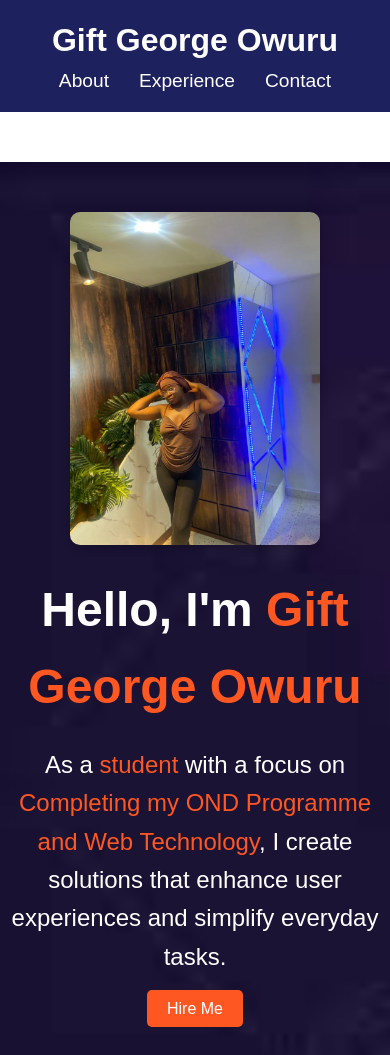
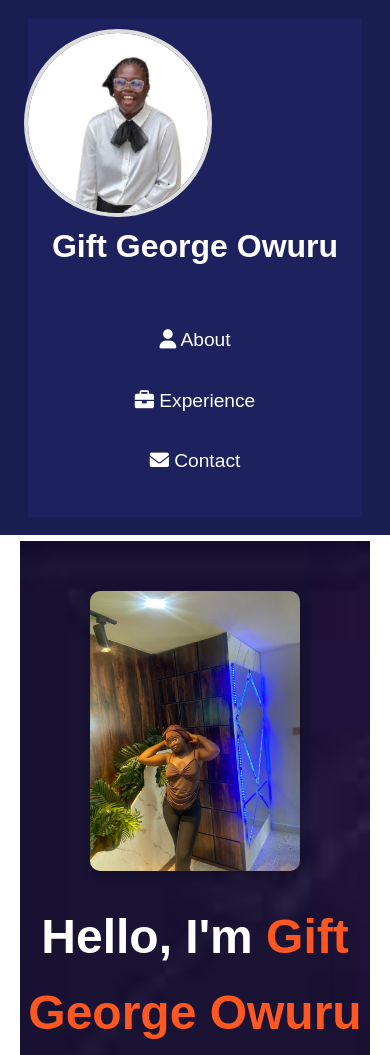
Before and after one commit to Hyelkali/Bianca, a plain HTML site: page index.html in a window 390 px wide. Shown: the top 1055 px of the page. Drawn offline with Linux system fonts and the light colour scheme.

Commit message:
Add files via upload

```diff
--- a/index.html
+++ b/index.html
@@ -6,23 +6,28 @@
     <title>Gift George Owuru</title>
     <link rel="stylesheet" href="styles.css">
     <link rel="stylesheet" href="https://cdnjs.cloudflare.com/ajax/libs/font-awesome/6.0.0-beta3/css/all.min.css">
+    <link rel="stylesheet" href="https://cdnjs.cloudflare.com/ajax/libs/font-awesome/6.0.0-beta3/css/all.min.css">
 </head>
 <body>
 
     <!-- Header Section -->
+<div class="navbad">
     <header id="main-header">
+        <img src="./01-removebg-preview.png" alt="picture">
         <div class="container">
             <h1 class="logo">Gift George Owuru</h1>
             <nav>
                 <ul>
-                    <li><a href="#about">About</a></li>
-                    <li><a href="#experience">Experience</a></li>
-                    <li><a href="#contact">Contact</a></li>
+                    <li><a href="#about"><i class="fas fa-user"></i> About</a></li>
+                    <li><a href="#experience"><i class="fas fa-briefcase"></i> Experience</a></li>
+                    <li><a href="#contact"><i class="fas fa-envelope"></i> Contact</a></li>
                 </ul>
+
             </nav>
         </div>
     </header>
-
+</div>
+<div class="everything">
     <!-- Hero Section -->
     <section id="hero">
         <div class="hero-content">
@@ -153,7 +158,7 @@
             <p>&copy; 2024 Gift George Owuru. All rights reserved.</p>
         </div>
     </footer>
-
+</div>
     <script src="script.js"></script>
 </body>
 </html>
--- a/styles.css
+++ b/styles.css
@@ -3,15 +3,80 @@
     padding: 0;
     box-sizing: border-box;
 }
-
 body {
     font-family: 'Arial', sans-serif;
     line-height: 1.6;
-    color: #333;
+    margin: 0;
+    padding: 0;
+    display: flex;
+    width: 100%;
+    overflow: hidden;
 }
 
+.navbad {
+    width: 20%;
+    background-color: #181d52;
+    display: flex;
+    flex-direction: column;
+    gap: 38px;
+    padding: 18px 28px;
+    position: fixed;
+    top: 0;
+    left: 0;
+    height: 100vh;
+}
+
+.navbad ul {
+    display: flex;
+    justify-content: center;
+    flex-direction: column;
+    list-style: none;
+    padding: 0;
+}
+
+.navbad ul li {
+    margin-bottom: 20px;
+}
+
+.navbad ul li a {
+    color: #fff;
+    text-decoration: none;
+    font-size: 1.2rem;
+    display: block;
+    padding: 5px 10px;
+    background-color: #1d215e;
+    border-radius: 5px;
+}
+
+.navbad ul li a:hover {
+    background-color: #ff5722;
+}
+.navbad img{
+    align-self: center;
+    width: 180px;
+    height: 180px;
+    border-radius: 100px;
+    border-color: #e64a19;
+    box-shadow: 0 0 0 4px #ddd;
+}
+
+.everything {
+    margin-top: -4em;
+    width: 80%;
+    margin-left: 20%;
+    padding: 20px;
+    overflow-y: auto; /* This allows the content to scroll */
+    height: 100vh;
+    box-sizing: border-box;
+}
 .container {
-    width: 85%;
+    display: flex;
+    justify-content: center;
+    flex-direction: column;
+    align-self: center;
+    align-items: center;
+    text-align: center;
+    gap: 3em;
     margin: 0 auto;
 }
 
@@ -53,7 +118,7 @@ nav ul li a {
     animation: fadeInUp 2s ease;
 }
 #hero img{
-    width: 80%;
+    width: 75%;
 }
 
 #hero .btn {
@@ -341,6 +406,36 @@ section {
     }
 
     .hero-image, .about-image {
+        max-width: 50%;
+        margin-bottom: 20px;
+    }
+
+    .hero-text, .about-text {
+        max-width: 80%;
+    }
+
+    body {
+        flex-direction: column;
+        overflow: auto;
+    }
+
+    .navbad {
+        position: relative;
+        width: 100%;
+        height: auto;
+    }
+
+    .everything {
+        width: 100%;
+        margin-left: 0;
+    }
+
+    .hero-content, .about-content {
+        flex-direction: column;
+        text-align: center;
+    }
+
+    .hero-image, .about-image {
         max-width: 80%;
         margin-bottom: 20px;
     }
```
Also changed, not shown: 01-removebg-preview.png (added), bg11.jpg.
